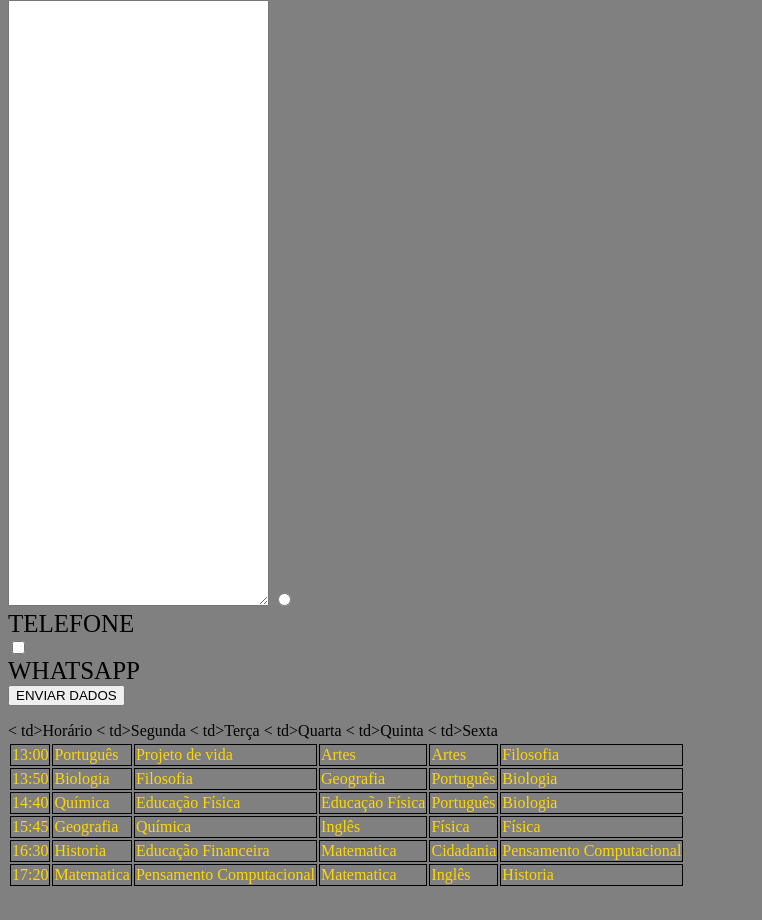
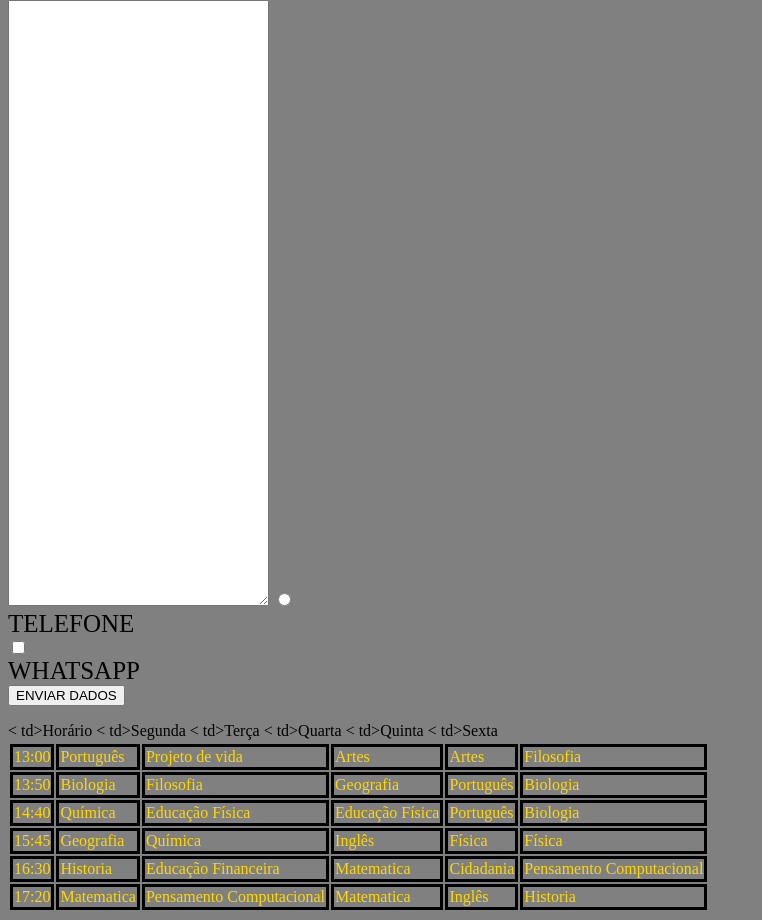
Before and after one commit to FelipDoCapa/atual, a plain HTML site: page index.html in a window 1280 px wide. Shown: the part 264-1184 px from the top of the page, without its empty margins (0-762 px from the left). Before the commit the page ends 1160 px from the top, so only its background shows below. Drawn offline with Linux system fonts and the light colour scheme.

Commit message:
Update style.css

```diff
--- a/style.css
+++ b/style.css
@@ -8,7 +8,7 @@ form label{
 
 td {
 
-  border: 1px solid #000000;
+  border: 3px solid #000000;
 
   border-color: cor;
 
```
